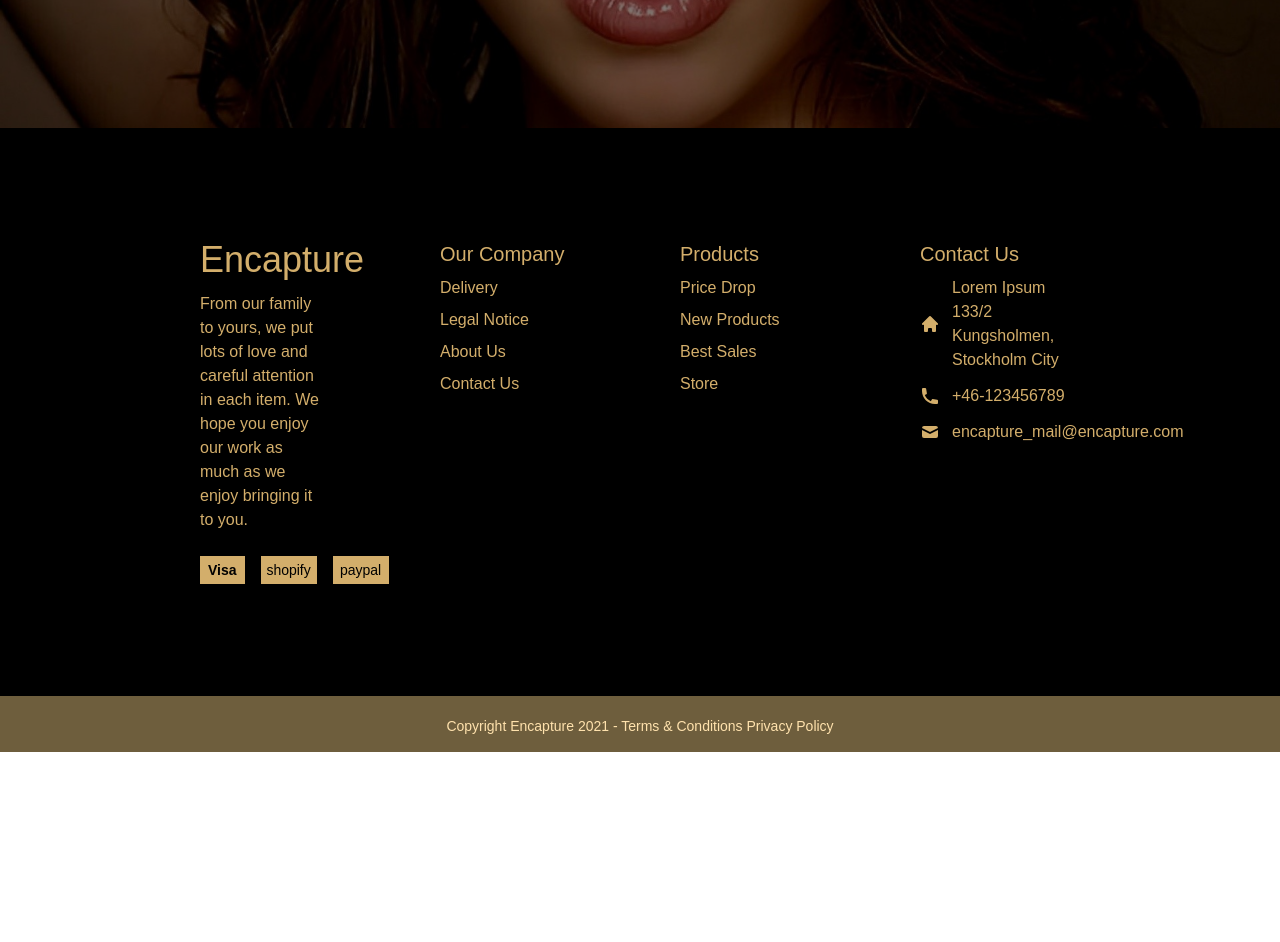
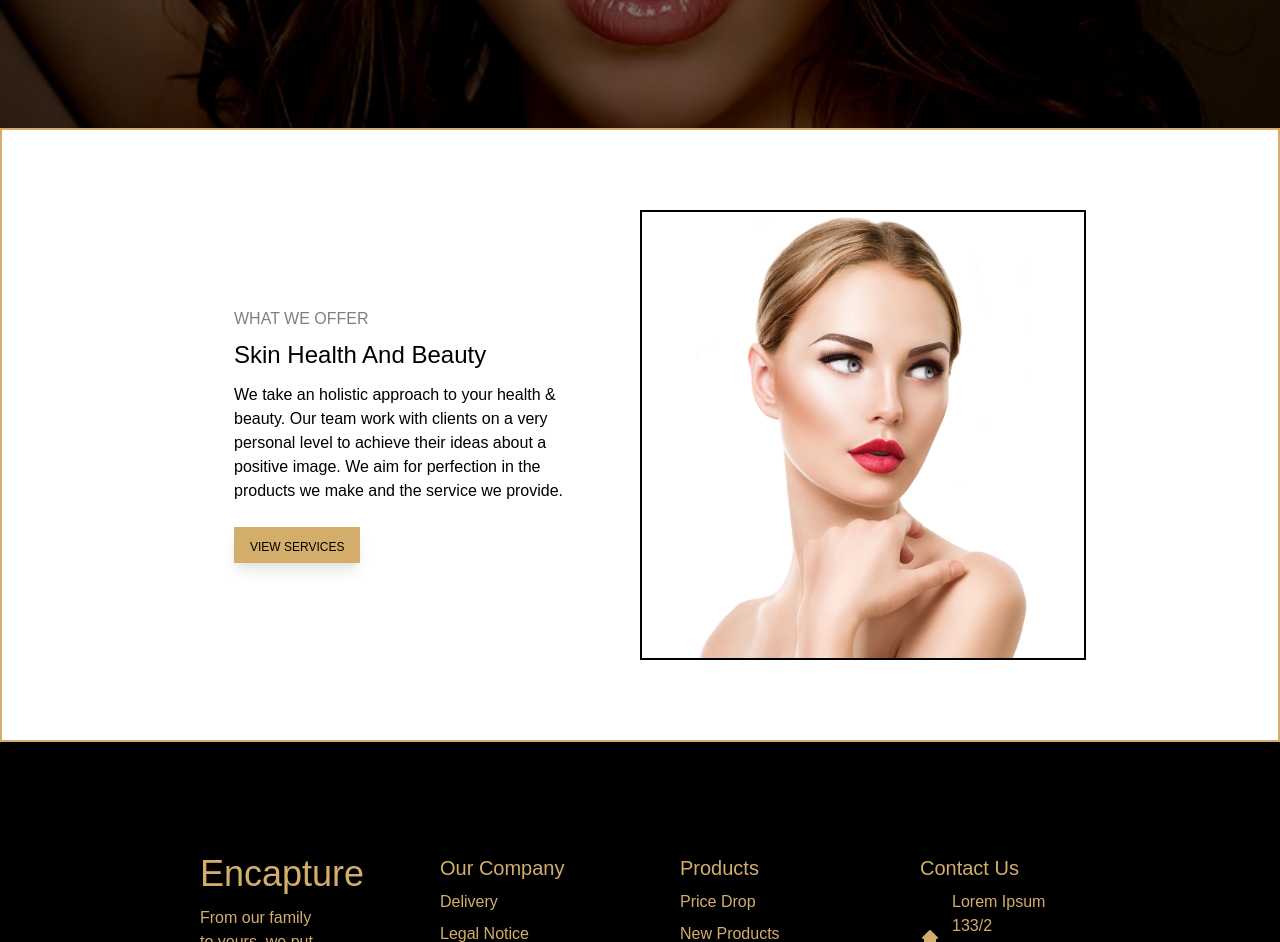
Before and after one commit to amita-roy/Appointment-booking-app-frontend, a React (Create React App) app: page / in a window 1280 px wide. Shown: the part 700-1642 px from the top of the page. Before the commit the page ends 1452 px from the top, so only its background shows below. Built offline with nearby package versions, Linux system fonts and the light colour scheme.

Commit message:
Add style for homepage middle section

```diff
--- a/src/components/jumbotron/Jumbotron.js
+++ b/src/components/jumbotron/Jumbotron.js
@@ -1,17 +1,25 @@
 import React from 'react';
 
 const Jumbotron = () => (
-  <div className="bg-jumbotron bg-cover bg-center relative text-center h-[700px]">
+  <div
+    className="bg-jumbotron bg-cover bg-center relative text-center"
+    style={{ height: '700px' }}
+  >
     <div className="content absolute w-full flex items-center justify-center h-full bg-black bg-opacity-50">
       <div>
-        <h1 className="text-white text-6xl leading-relaxed">
+        <h1 className="text-white text-5xl lg:text-6xl leading-relaxed">
           Award-Winning beauty salon
           {' '}
           <br />
           {' '}
           in Stockholm
         </h1>
-        <button type="button" className="uppercase bg-white px-6 pt-3 pb-2 text-sm mt-6">book now</button>
+        <button
+          type="button"
+          className="uppercase bg-white px-6 pt-3 pb-2 text-sm mt-6"
+        >
+          book now
+        </button>
       </div>
     </div>
   </div>
--- a/src/pages/homepage/HomePage.js
+++ b/src/pages/homepage/HomePage.js
@@ -1,9 +1,35 @@
+import React from 'react';
 import Jumbotron from 'components/jumbotron/Jumbotron';
-import React from 'react';
+import homepageImage from 'assets/images/homepage-pic.png';
 
 const HomePage = () => (
   <div>
     <Jumbotron />
+    <div className="border-primary border-2 flex items-center justify-center p-14 xl:px-48 xl:py-20">
+      <div className="lg:flex lg:justify-between lg:items-center">
+        <div className="content px-10 lg:w-1/2 text-center lg:text-left">
+          <p className="uppercase text-black text-opacity-50">what we offer</p>
+          <p className="text-black capitalize font-medium text-2xl mt-2">
+            skin health and beauty
+          </p>
+          <p className="font-light mt-3">
+            We take an holistic approach to your health & beauty. Our team work
+            with clients on a very personal level to achieve their ideas about a
+            positive image. We aim for perfection in the products we make and
+            the service we provide.
+          </p>
+          <button
+            type="button"
+            className="uppercase text-xs px-4 pt-3 pb-2 bg-primary mt-6 outline-none shadow-lg focus:outline-none"
+          >
+            view services
+          </button>
+        </div>
+        <div className="image-section border-2 lg:w-1/2 px-10 object-contain object-center mt-20 lg:mt-0" style={{ height: '450px' }}>
+          <img src={homepageImage} alt="girlImg" className="h-full m-auto" />
+        </div>
+      </div>
+    </div>
   </div>
 );
 
--- a/tailwind.config.js
+++ b/tailwind.config.js
@@ -1,7 +1,6 @@
 const colors = require('tailwindcss/colors');
 
 module.exports = {
-  mode: 'jit',
   purge: ['./src/**/*.{js,jsx,ts,tsx}', './public/index.html'],
   darkMode: false,
   theme: {
@@ -14,6 +13,7 @@ module.exports = {
       black: colors.black,
       white: colors.white,
       decoration: '#300C4B',
+      homepageDeco: '#FFA400',
     },
     extend: {
       backgroundImage: () => ({
```
